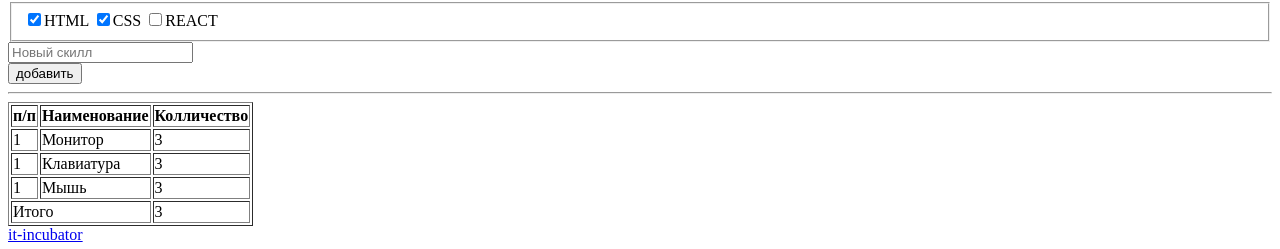
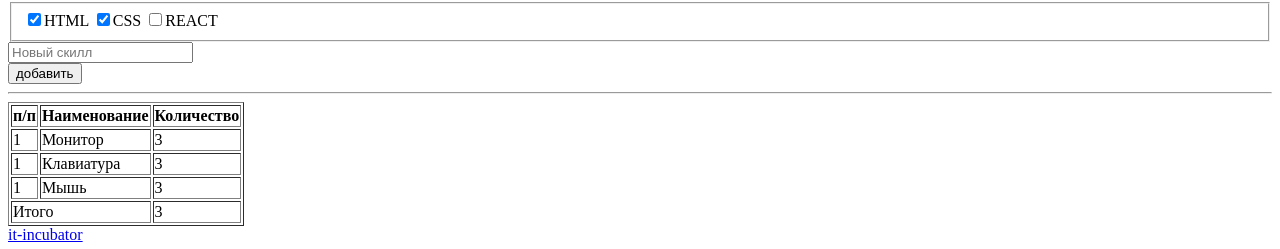
Before and after one commit to bogdanmiracle/1-hw-with-auto-test-html-css-main, a plain HTML site: page index.html in a window 1280 px wide. Shown: the part 756-1005 px from the top of the page. Drawn offline with Linux system fonts and the light colour scheme.

Commit message:
complete ask 11

```diff
--- a/index.html
+++ b/index.html
@@ -83,16 +83,15 @@
         <!-- 7) Добавь горизонтальную линию (для этого есть специальный тег) -->
          <hr>
 
-        <table data-cy="hw-about-table-pre">
+        <table data-cy="hw-about-table-pre" border="1">
             <!-- 8) В таблице сделай 5 строк и 3 столбца.
                         - В первой строке ячейки заголовков, в остальных обычные ячейки
                         - Добавь границы для всей таблицы с помощью специального атрибута border="". Он устарел, но работает
                         - В последнем ряду первая ячейка должна занимать 2 столбца (как должно выглядеть - смотри образец). Таблицу можно заполнять любыми данными -->
-                        <table border="1">
                             <tr>
                                 <th>п/п</th>
                                 <th>Наименование</th>
-                                <th>Колличество</th>
+                                <th>Количество</th>
                             </tr>
                             <tr>
                                 <td>1</td>
@@ -113,7 +112,6 @@
                                 <td colspan="2">Итого</td>
                                 <td>3</td>
                             </tr>
-                        </table>
         </table>
     </section>
     <footer data-cy="hw-footer-pre">
```
